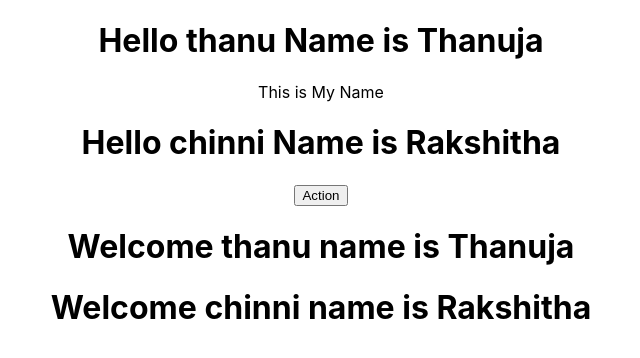
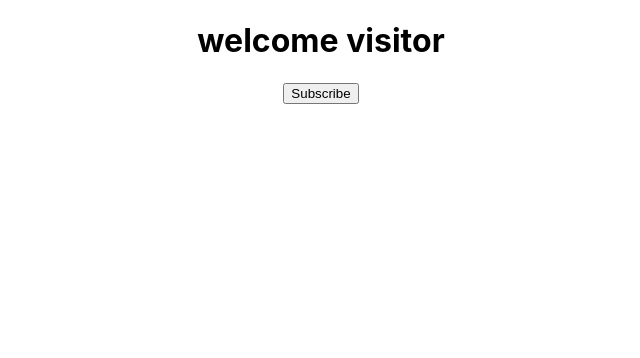
Before and after one commit to jsThanuja/React-JS, a React (Create React App) app in the folder project-react/: page / in a window 1280 px wide. Shown: the top 358 px of the page, without its empty margins (319-959 px from the left). Built offline with nearby package versions, Linux system fonts and the light colour scheme.

Commit message:
onclick action of button

```diff
--- a/project-react/src/App.js
+++ b/project-react/src/App.js
@@ -4,10 +4,13 @@
 import Greet from './components/Greet'
 import Welcome from './components/Welcome.js'
 import Hello from  './components/Hello'
+import Message from './components/Message.js'
+
 class App extends Component {
   render() {
     return (
       <div className="App">
+        <Message/> {/*
       <Greet name="thanu" heroName = "Thanuja">
       <p> This is My Name </p>
       </Greet>
--- /dev/null
+++ b/project-react/src/components/Message.js
@@ -0,0 +1,26 @@
+
+import React, { Component } from 'react'
+
+class Message extends Component{
+    constructor() {
+        super()
+        this.state = {
+            message: 'welcome visitor'
+        }
+    }
+    changeMessage (){
+        this.setState({
+            message: 'Thank you for subscribing'
+        })
+    }
+    render () {
+        return (
+            <div>
+                <h1>
+                {this.state.message}
+                 </h1>
+                 <button onClick={() => this.changeMessage()}> Subscribe</button></div>
+        )
+    }
+}
+export default Message
```
